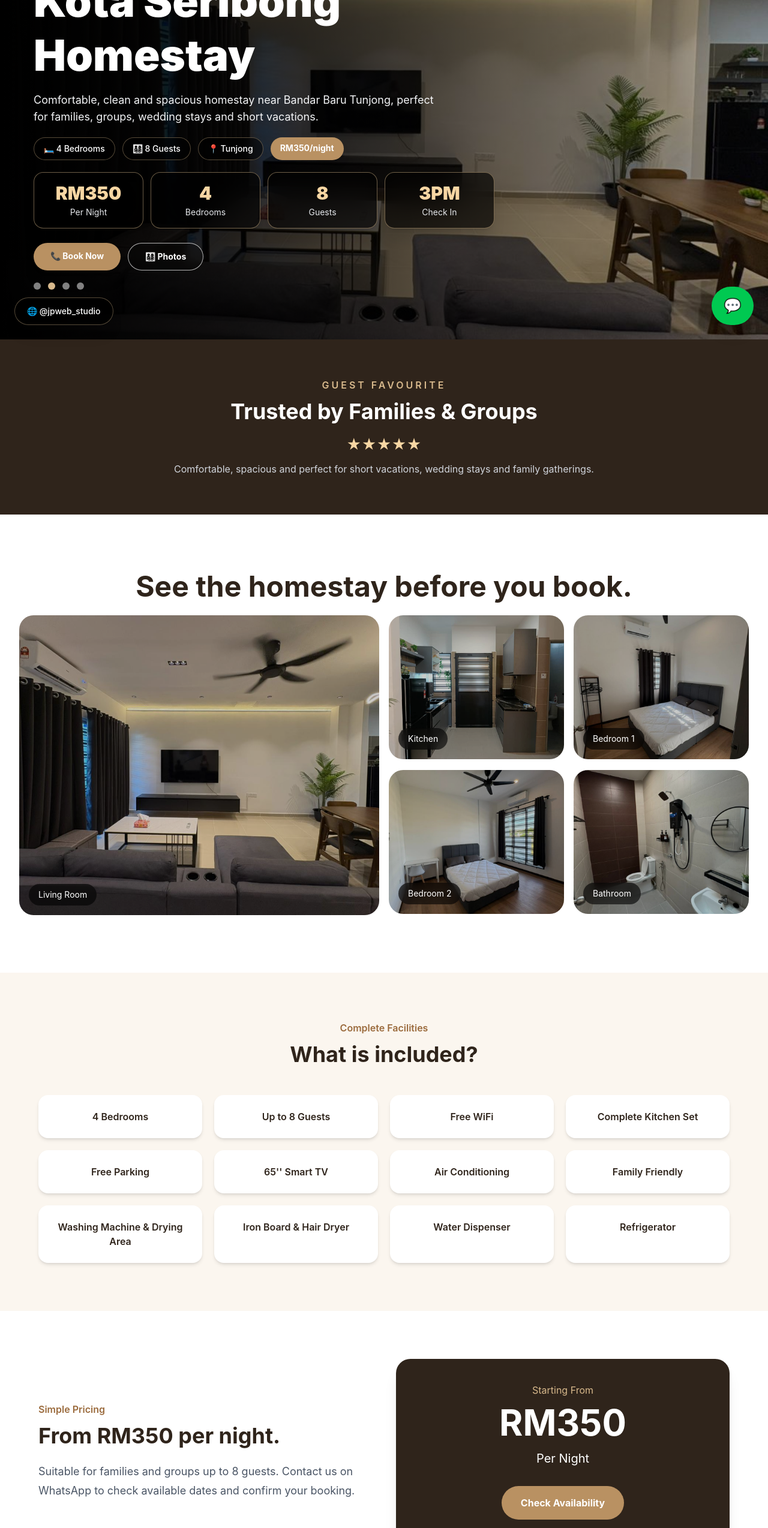
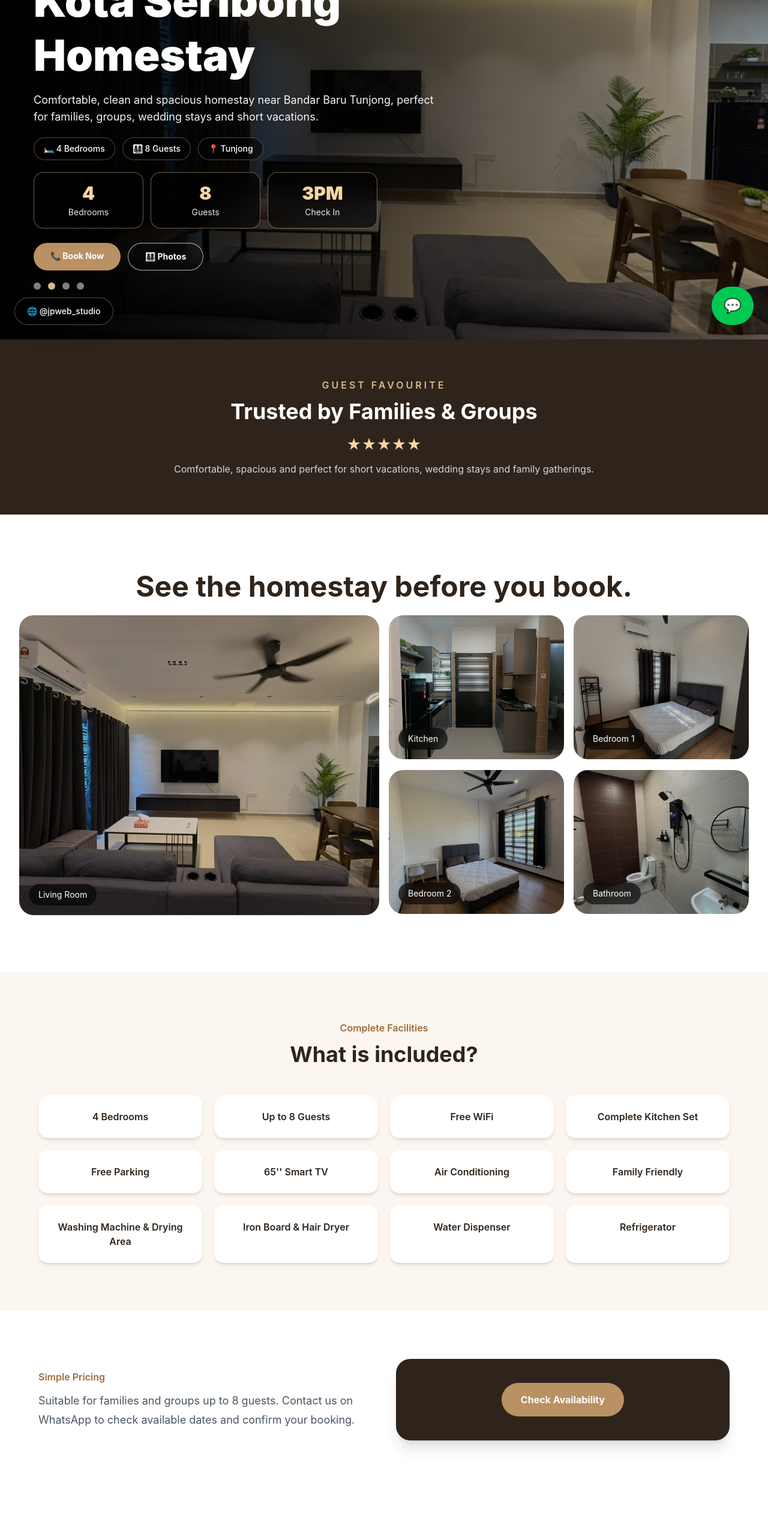
Before and after one commit to jiaphei/kota-seribong-homestay, a React (Vite) app: page / in a window 1280 px wide. Shown: the part 234-2782 px from the top of the page at 60% size. Built offline with nearby package versions, Linux system fonts and the light colour scheme.

Commit message:
change of price

```diff
--- a/src/App.jsx
+++ b/src/App.jsx
@@ -89,14 +89,11 @@ function App() {
                 📍 Tunjong
               </span>
 
-              <span className="rounded-full bg-[#b99162] px-3 py-2 font-bold text-white shadow-lg md:px-4">
-                RM350/night
-              </span>
             </div>
 
             <div className="mt-4 grid max-w-3xl grid-cols-2 gap-2 md:mt-5 md:grid-cols-4 md:gap-3">
               {[
-                ["RM350", "Per Night"],
+
                 ["4", "Bedrooms"],
                 ["8", "Guests"],
                 ["3PM", "Check In"],
@@ -220,17 +217,12 @@ function App() {
         <div className="mx-auto grid max-w-6xl items-center gap-10 md:grid-cols-2">
           <div>
             <p className="mb-3 font-semibold text-[#9b6b3d]">Simple Pricing</p>
-            <h2 className="mb-6 text-4xl font-bold">From RM350 per night.</h2>
             <p className="text-lg leading-8 text-gray-600">
               Suitable for families and groups up to 8 guests. Contact us on WhatsApp to check available dates and confirm your booking.
             </p>
           </div>
 
           <div className="rounded-3xl bg-[#2f241b] p-10 text-center text-white shadow-xl">
-            <p className="mb-3 text-[#d8b98c]">Starting From</p>
-            <h3 className="mb-4 text-6xl font-bold">RM350</h3>
-            <p className="mb-8 text-xl">Per Night</p>
-
             <a
               href="https://wa.me/60169306966"
               target="_blank"
@@ -324,7 +316,6 @@ function App() {
             <p>📍 Bandar Baru Tunjong, Kota Bharu, Kelantan</p>
             <p>👨‍👩‍👧‍👦 4 Bedrooms • Up to 8 Guests</p>
             <p>🕒 Check In: 3 PM | Check Out: 12 PM</p>
-            <p>💰 From RM350/night</p>
           </div>
 
           <a
@@ -370,7 +361,6 @@ function App() {
             <div className="space-y-3 text-gray-300">
               <p>📍 Bandar Baru Tunjong</p>
               <p>🏙 Kota Bharu, Kelantan</p>
-              <p>💰 From RM350/night</p>
               <p>
                 <a
                   href="https://wa.me/60169306966"
```
